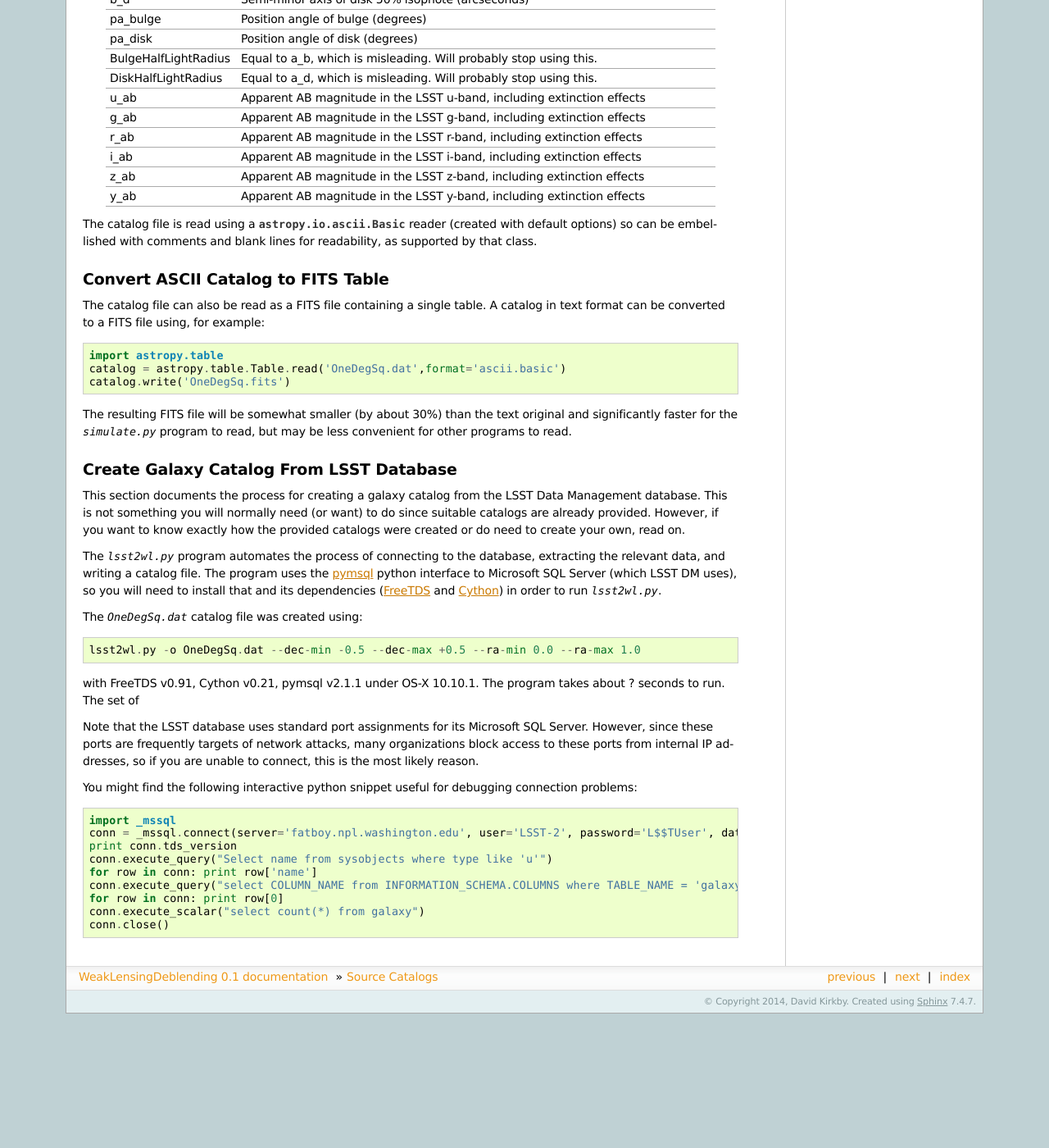
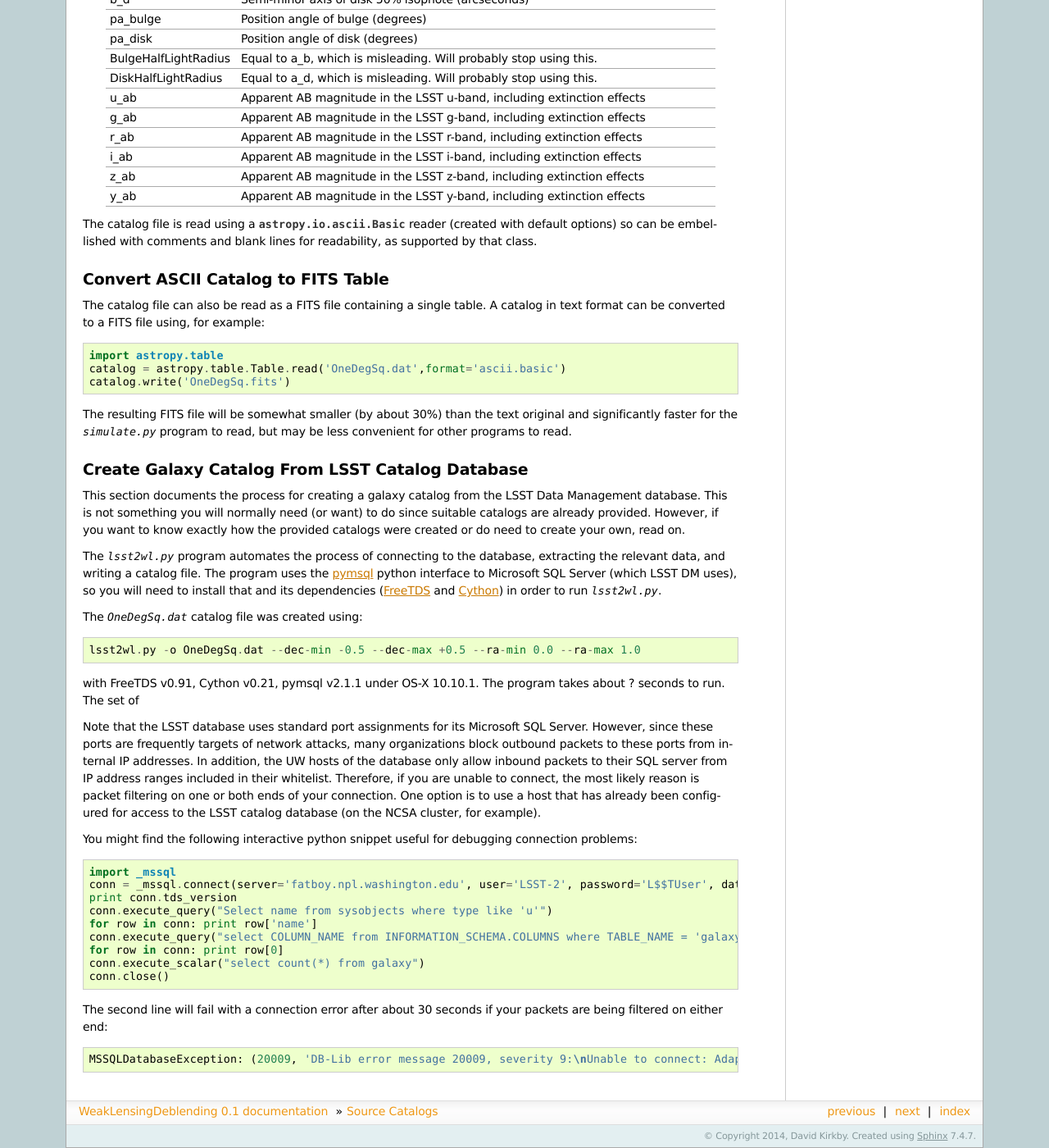
Before and after one commit to LSSTDESC/WeakLensingDeblending, a Sphinx documentation site: the page built from docs/catalog.rst, in a window 1280 px wide and 1400 px high, scrolled down 735 px. Shown: the whole window at 82% size. Built offline with Sphinx 7.4.7, drawn with Linux system fonts in a browser that asks for light colours; before the commit the page ends 1971 px from its top, so only the background shows below that; some of the changed text lies outside the part shown.

Commit message:
Add info about UW whitelist

```diff
--- a/docs/catalog.rst
+++ b/docs/catalog.rst
@@ -55,8 +55,8 @@ The resulting FITS file will be somewhat smaller (by about 30%) than the text or
 
 .. _catalog-create:
 
-Create Galaxy Catalog From LSST Database
-----------------------------------------
+Create Galaxy Catalog From LSST Catalog Database
+------------------------------------------------
 
 This section documents the process for creating a galaxy catalog from the LSST Data Management database. This is not something you will normally need (or want) to do since suitable catalogs are already provided. However, if you want to know exactly how the provided catalogs were created or do need to create your own, read on.
 
@@ -68,7 +68,7 @@ The `OneDegSq.dat` catalog file was created using::
 
 with FreeTDS v0.91, Cython v0.21, pymsql v2.1.1 under OS-X 10.10.1.  The program takes about ? seconds to run. The set of
 
-Note that the LSST database uses standard port assignments for its Microsoft SQL Server. However, since these ports are frequently targets of network attacks, many organizations block access to these ports from internal IP addresses, so if you are unable to connect, this is the most likely reason.
+Note that the LSST database uses standard port assignments for its Microsoft SQL Server. However, since these ports are frequently targets of network attacks, many organizations block outbound packets to these ports from internal IP addresses. In addition, the UW hosts of the database only allow inbound packets to their SQL server from IP address ranges included in their whitelist. Therefore, if you are unable to connect, the most likely reason is packet filtering on one or both ends of your connection. One option is to use a host that has already been configured for access to the LSST catalog database (on the NCSA cluster, for example).
 
 You might find the following interactive python snippet useful for debugging connection problems::
 
@@ -81,3 +81,7 @@ You might find the following interactive python snippet useful for debugging con
 	for row in conn: print row[0]
 	conn.execute_scalar("select count(*) from galaxy")
 	conn.close()
+
+The second line will fail with a connection error after about 30 seconds if your packets are being filtered on either end::
+
+	MSSQLDatabaseException: (20009, 'DB-Lib error message 20009, severity 9:\nUnable to connect: Adaptive Server is unavailable or does not exist\nNet-Lib error during Operation now in progress (36)\n')
--- a/lsst2wl.py
+++ b/lsst2wl.py
@@ -85,7 +85,8 @@ def main():
     else:
         # calculate the radius in arcmins of a circle enclosing our search box
         radius = 60*0.5*math.sqrt((args.ra_max-args.ra_min)**2 + (args.dec_max-args.dec_min)**2)
-        # use the stored procedure described at http://listserv.lsstcorp.org/mailman/private/lsst-imsim/2013-July/42.html
+        # use the stored procedure described at
+        # http://listserv.lsstcorp.org/mailman/private/lsst-imsim/2013-July/42.html
         query = "GalaxySearchSpecColsConstraint2013 @RaSearch = %f, @DecSearch = %f, @apertureRadius = %f, @ColumnNames = '%s', @WhereClause = ''" % (
             0.5*(args.ra_min+args.ra_max),0.5*(args.dec_min+args.dec_max),radius,columns)
 
```
